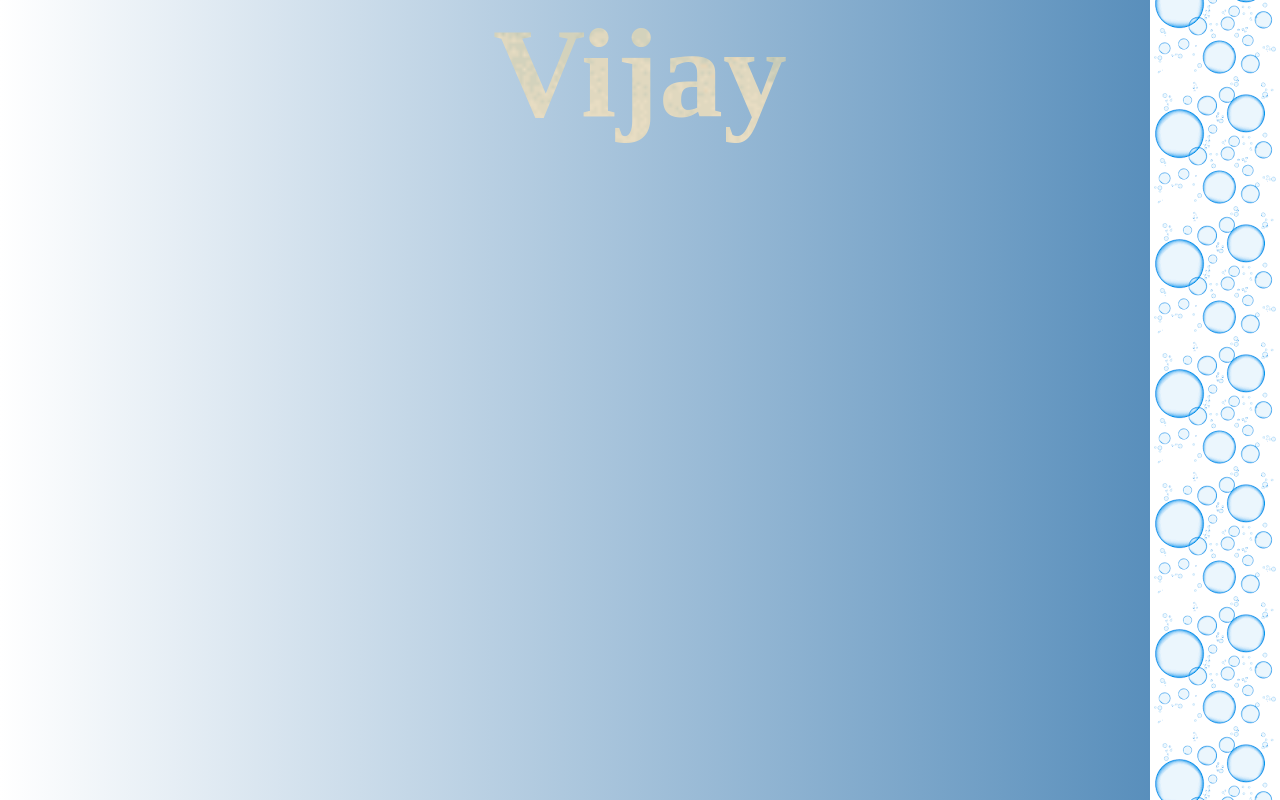
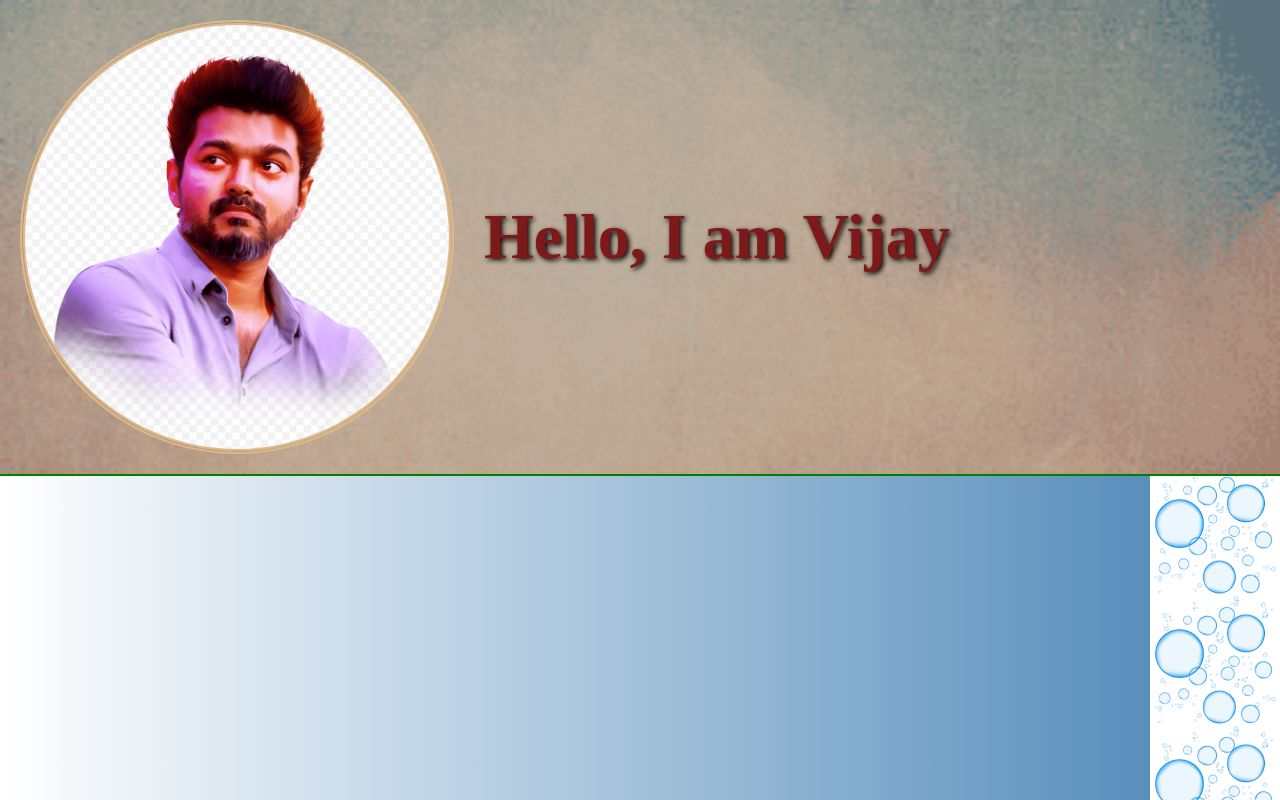
Before and after one commit to karthiga-18/CSS-Project, a plain HTML site: page index.html in a window 1280 px wide. Drawn offline with Linux system fonts and the light colour scheme.

Commit message:
created image

```diff
--- a/index.html
+++ b/index.html
@@ -8,10 +8,10 @@
 </head>
 <body>
 
-<h1 class="clip">
+<!-- <h1 class="clip">
     Vijay
-</h1>
-    <!-- <div class="container">
+</h1> -->
+    <div class="container">
     <section class="hero">
         <figure class="profile-pic">
             <img src="./img/vi.png" alt="profile" title="vijay" width="800" height="800">
@@ -21,7 +21,7 @@
         <span class="nowrap">Hello,</span>
         <span class="nowrap">I am Vijay</span>
     </h1>
-    </section> -->
+    </section>
 </div>
 </body>
 </html>
```
